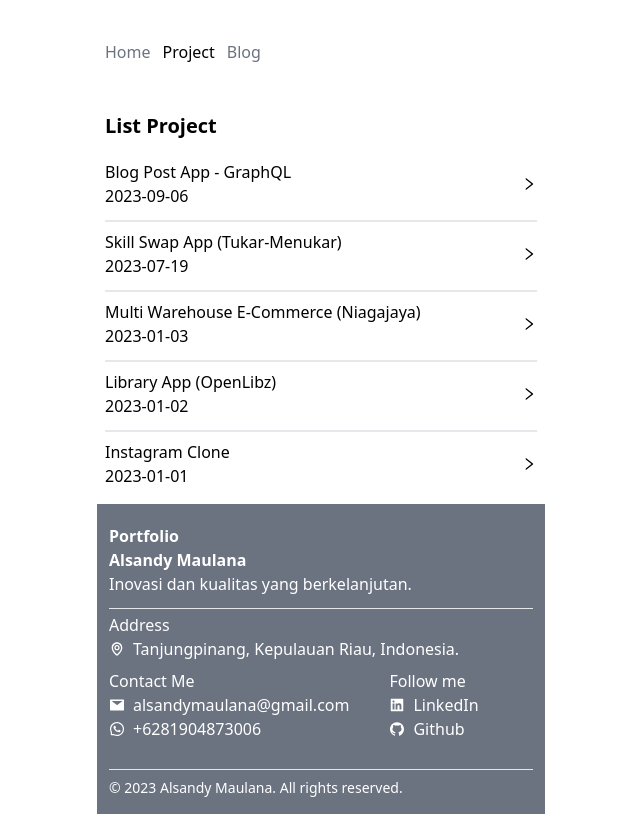
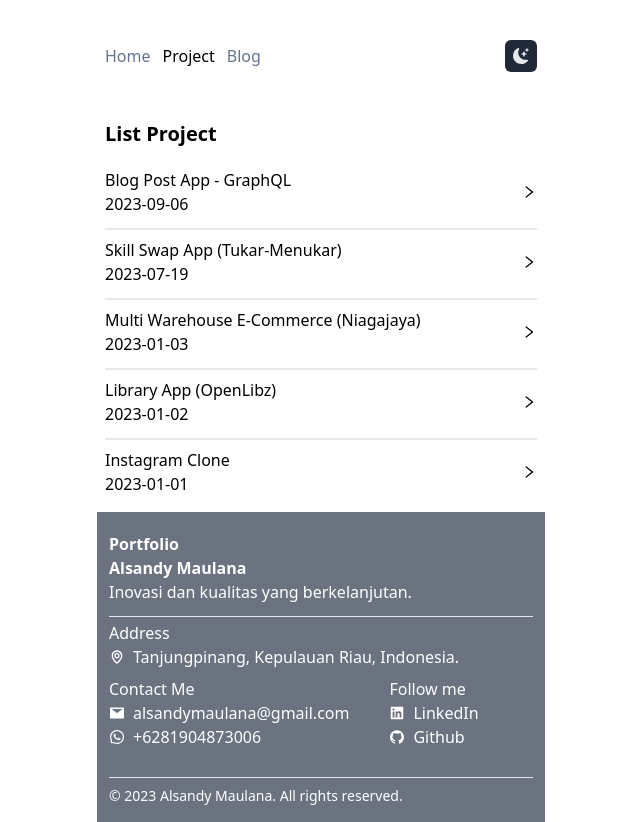
Before and after one commit to marsmallowz/portfolio-app, a Next.js app: page /projects in a window 1280 px wide. Shown: the whole page, without its empty margins (319-959 px from the left). Built offline with nearby package versions, Linux system fonts and the light colour scheme.

Commit message:
Add dark mode

```diff
--- a/app/layout.tsx
+++ b/app/layout.tsx
@@ -23,10 +23,12 @@ export default function RootLayout({
   return (
     <html lang="en">
       <body>
-        <main className="flex flex-col max-w-screen min-h-screen mx-auto sm:max-w-md ">
-          <Navbar />
-          <div className="flex-grow p-2">{children}</div>
-          <Footer />
+        <main className="bg-white dark:bg-slate-800">
+          <div className="flex flex-col max-w-screen min-h-screen mx-auto sm:max-w-md dark:bg-slate-700">
+            <Navbar />
+            <div className="flex-grow p-2">{children}</div>
+            <Footer />
+          </div>
         </main>
       </body>
     </html>
--- a/app/page.tsx
+++ b/app/page.tsx
@@ -1,10 +1,10 @@
-import Link from "next/link";
 import fs from "fs";
 import path from "path";
 import matter from "gray-matter";
 
 import { MDXRemote } from "next-mdx-remote/rsc";
 import ProfileImage from "@/components/mdx/ProfileImage";
+import CardProjectHome from "@/components/CardProjectHome";
 
 export default function Home() {
   const markdownFile = fs.readFileSync(
@@ -12,69 +12,43 @@ export default function Home() {
     "utf-8"
   );
   const { data: fontMatter, content } = matter(markdownFile);
-
   return (
     <div>
-      <article className="prose ">
+      <article className="prose dark:prose-invert">
         <MDXRemote source={content} components={{ img: ProfileImage }} />
       </article>
       <div className="flex flex-col gap-2 p-3 border mt-3 mb-5">
-        <Link
-          href={"/projects/project-keempat"}
-          className="p-2 border hover:bg-slate-200 cursor-pointer"
-        >
-          <div>Skill Swap App (Tukar-Menukar)</div>
-          <div>Individu</div>
-          <div className="flex flex-wrap gap-2 mt-1">
+        <CardProjectHome title="Skill Swap App (Tukar-Menukar)" type="Individu">
           <ReactTag />
           <NextTag />
           <PrismaTag />
           <MongoDbTag />
           <TailwindTag />
-          </div>
-        </Link>
-        <Link
-          href={"/projects/project-ketiga"}
-          className="p-2 border hover:bg-slate-200 cursor-pointer"
+        </CardProjectHome>
+        <CardProjectHome
+          title="Multi Warehouse E-Commerce (NiagaJaya)"
+          type="Team"
         >
-          <div>Multi Warehouse E-Commerce (NiagaJaya)</div>
-          <div>Team</div>
-          <div className="flex flex-wrap gap-2 mt-1">
           <ReactTag />
           <ExpressTag />
           <PrismaTag />
           <MysqlTag />
           <ChakraUiTag />
-          </div>
-        </Link>
-        <Link
-          href={"/projects/project-kedua"}
-          className="p-2 border hover:bg-slate-200 cursor-pointer"
-        >
-          <div>Library (OpenLibz)</div>
-          <div>Team</div>
-          <div className="flex flex-wrap gap-2 mt-1">
+        </CardProjectHome>
+        <CardProjectHome title="Library (OpenLibz)" type="Team">
           <ReactTag />
           <ExpressTag />
           <SequelizeTag />
           <MysqlTag />
           <TailwindTag />
-          </div>
-        </Link>
-        <Link
-          href={"/projects/project-pertama"}
-          className="p-2 border hover:bg-slate-200 cursor-pointer"
-        >
-          <div>Instagram Clone</div>
-          <div>Individu</div>
-          <div className="flex flex-wrap gap-2 mt-1">
+        </CardProjectHome>
+        <CardProjectHome title="Instagram Clone" type="Individu">
           <ReactTag />
           <ExpressTag />
           <SequelizeTag />
           <MysqlTag />
           <TailwindTag />
-          </div>
-        </Link>
+        </CardProjectHome>
       </div>
     </div>
   );
@@ -82,9 +56,7 @@ export default function Home() {
 
 function Tag({ name, color }: { name: string; color: string }) {
   return (
-    <div
-      className={`text-white text-sm border px-1 rounded-md max-w-fit ${color}`}
-    >
+    <div className={`text-white text-sm px-1 rounded-md max-w-fit ${color}`}>
       {name}
     </div>
   );
--- a/app/projects/[slug]/page.tsx
+++ b/app/projects/[slug]/page.tsx
@@ -53,7 +53,7 @@ export default function Page({ params }: any) {
   const props = getProject(params);
 
   return (
-    <article className="prose mb-10">
+    <article className="prose mb-10 prose-invert">
       <h1>{props.fontMatter.title}</h1>
       <MDXRemote
         source={props.content}
--- a/app/projects/page.tsx
+++ b/app/projects/page.tsx
@@ -20,7 +20,7 @@ export default function ProjectsPage() {
   });
   return (
     <div className="flex flex-col gap-3">
-      <div className="text-xl font-bold">List Project</div>
+      <div className="text-xl font-bold dark:text-white">List Project</div>
       <div className="flex flex-col gap-1 divide-y-2">
         {projects
           .sort((a, b) => {
@@ -33,7 +33,7 @@ export default function ProjectsPage() {
             <Link
               key={project.slug}
               href={"/projects/" + project.slug}
-              className="flex py-2 justify-between items-center"
+              className="flex py-2 justify-between items-center dark:text-white"
             >
               <div className="flex flex-col">
                 <div>{project.meta.title}</div>
--- /dev/null
+++ b/components/CardProjectHome.tsx
@@ -0,0 +1,23 @@
+import Link from "next/link";
+import React from "react";
+
+export default function CardProjectHome({
+  children,
+  title,
+  type,
+}: {
+  children: React.ReactNode;
+  title: string;
+  type: "Individu" | "Team";
+}) {
+  return (
+    <Link
+      href={"/projects/project-keempat"}
+      className="p-2 border hover:bg-slate-200 dark:hover:bg-yellow-800 cursor-pointer"
+    >
+      <div className="dark:text-white">{title}</div>
+      <div className="dark:text-white">{type}</div>
+      <div className="flex flex-wrap gap-2 mt-1">{children}</div>
+    </Link>
+  );
+}
--- /dev/null
+++ b/components/DarkModeToggle.tsx
@@ -0,0 +1,45 @@
+import React, { useState, useEffect } from "react";
+import { BsFillSunFill, BsFillMoonStarsFill } from "react-icons/bs";
+
+function DarkModeToggle() {
+  const [isDarkMode, setIsDarkMode] = useState(false);
+
+  useEffect(() => {
+    // Check local storage for user preference
+    const storedDarkMode = localStorage.getItem("darkMode");
+    if (storedDarkMode) {
+      setIsDarkMode(JSON.parse(storedDarkMode));
+    }
+  }, []);
+
+  useEffect(() => {
+    // Apply dark mode class to the body when dark mode is active
+    if (isDarkMode) {
+      document.body.classList.add("dark");
+    } else {
+      document.body.classList.remove("dark");
+    }
+
+    // Store user preference in local storage
+    localStorage.setItem("darkMode", JSON.stringify(isDarkMode));
+  }, [isDarkMode]);
+
+  const toggleDarkMode = () => {
+    setIsDarkMode(!isDarkMode);
+  };
+
+  return (
+    <button
+      className="p-2 rounded-md text-gray-800 dark:text-gray-200 bg-gray-800 dark:bg-white"
+      onClick={toggleDarkMode}
+    >
+      {isDarkMode ? (
+        <BsFillSunFill className="text-yellow-500" />
+      ) : (
+        <BsFillMoonStarsFill className="text-gray-200" />
+      )}
+    </button>
+  );
+}
+
+export default DarkModeToggle;
--- a/components/Footer.tsx
+++ b/components/Footer.tsx
@@ -10,7 +10,7 @@ import {
 import { BiMap } from "react-icons/bi";
 export default function Footer() {
   return (
-    <div className="flex flex-col gap-3 divide-y pt-5 pb-2 px-3 text-white bg-gray-500">
+    <div className="flex flex-col gap-3 divide-y pt-5 pb-2 px-3 text-white bg-gray-500 dark:bg-gray-600">
       <div>
         <div className="font-semibold">
           <div>Portfolio</div>
--- a/components/Navbar.tsx
+++ b/components/Navbar.tsx
@@ -3,25 +3,39 @@
 import Link from "next/link";
 import React from "react";
 import { usePathname } from "next/navigation";
+import DarkModeToggle from "./DarkModeToggle";
 
 export default function Navbar() {
   const pathname = usePathname();
 
   return (
-    <div className="flex gap-3 py-10 px-2 font-medium">
+    <div className="flex justify-between items-center py-10 px-2 ">
+      <div className="flex gap-3">
         <Link
           href={"/"}
-        className={pathname !== "/" ? "text-gray-500" : "text-black"}
+          className={
+            pathname !== "/"
+              ? "text-slate-500 dark:text-slate-400"
+              : "text-black dark:text-white font-medium"
+          }
         >
           Home
         </Link>
         <Link
           href={"/projects"}
-        className={pathname !== "/projects" ? "text-gray-500" : "text-black"}
+          className={
+            pathname !== "/projects"
+              ? "text-slate-500 dark:text-slate-400"
+              : "text-black dark:text-white font-medium"
+          }
         >
           Project
         </Link>
-      <div className="text-gray-500 cursor-not-allowed ">Blog</div>
+        <div className="text-slate-500 dark:text-slate-400 cursor-not-allowed ">
+          Blog
+        </div>
+      </div>
+      <DarkModeToggle />
     </div>
   );
 }
--- a/tailwind.config.js
+++ b/tailwind.config.js
@@ -1,5 +1,6 @@
 /** @type {import('tailwindcss').Config} */
 module.exports = {
+  darkMode: "class",
   content: [
     "./pages/**/*.{js,ts,jsx,tsx,mdx}",
     "./components/**/*.{js,ts,jsx,tsx,mdx}",
```
Lines whose indentation alone changed are shown as unchanged.
